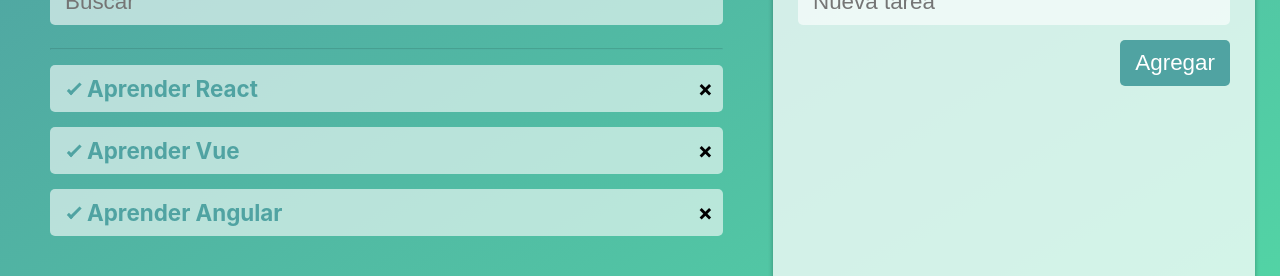
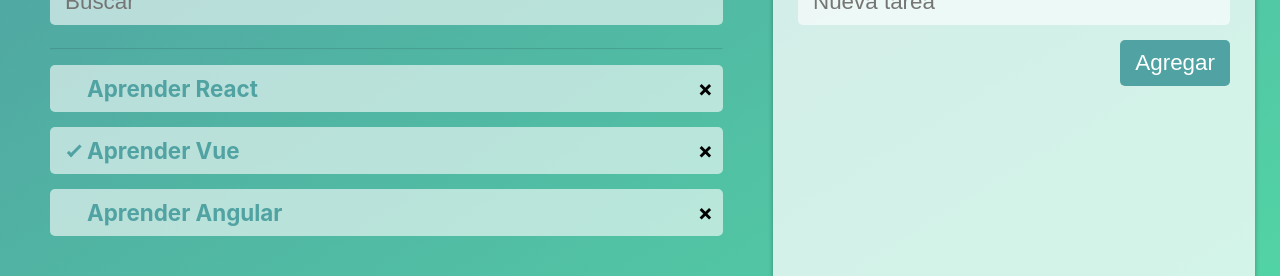
Before and after one commit to Juan-87/todo-list, a React (Create React App) app: page / in a window 1280 px wide. Shown: the part 131-407 px from the top of the page. Built offline with nearby package versions, Linux system fonts and the light colour scheme.

Commit message:
Animación en el check

```diff
--- a/src/App.css
+++ b/src/App.css
@@ -130,10 +130,8 @@
   display:inline-block;
   width: 22px;
   height:22px;
-  -ms-transform: rotate(45deg); /* IE 9 */
-  -webkit-transform: rotate(45deg); /* Chrome, Safari, Opera */
   transform: rotate(45deg);
-  /* opacity: 0; */
+  opacity: 0;
 }
 
 .closemark:after{
@@ -147,6 +145,7 @@
 }
 
 .checkmark.active {
+  opacity: 1;
   animation: jelly .6s ease;
 }
 
@@ -284,11 +283,11 @@
 }
 
 @keyframes jelly {
-  0%   { transform: scale(1, 1); }
-  30%  { transform: scale(1.25, 0.75); }
-  40%  { transform: scale(0.75, 1.25); }
-  50%  { transform: scale(1.15, 0.85); }
-  65%  { transform: scale(0.95, 1.05); }
-  75%  { transform: scale(1.05, 0.95); }
-  100% { transform: scale(1, 1); }
+  0%   { transform: scale(1, 1) rotate(45deg);  }
+  30%  { transform: scale(1.25, 0.75) rotate(45deg); }
+  40%  { transform: scale(0.75, 1.25) rotate(45deg); }
+  50%  { transform: scale(1.15, 0.85) rotate(45deg); }
+  65%  { transform: scale(0.95, 1.05) rotate(45deg); }
+  75%  { transform: scale(1.05, 0.95) rotate(45deg); }
+  100% { transform: scale(1, 1) rotate(45deg); }
 }
--- a/src/components/TodoList.js
+++ b/src/components/TodoList.js
@@ -19,7 +19,7 @@
     return (
         <li>
             <label>
-                <span className="checkmark">
+                <span className={`checkmark ${props.completed && 'active'}`}>
                     <div className="checkmark_stem"></div>
                     <div className="checkmark_kick"></div>
                 </span>
@@ -36,7 +36,7 @@
     return (
         <section>
             <ul className='todoList'>
-                {props.todos.map(todo => (<TodoItem key={todo.text} text={todo.text} />))}
+                {props.todos.map(todo => (<TodoItem key={todo.text} text={todo.text} completed={todo.completed} />))}
             </ul>
         </section>
     );
```
